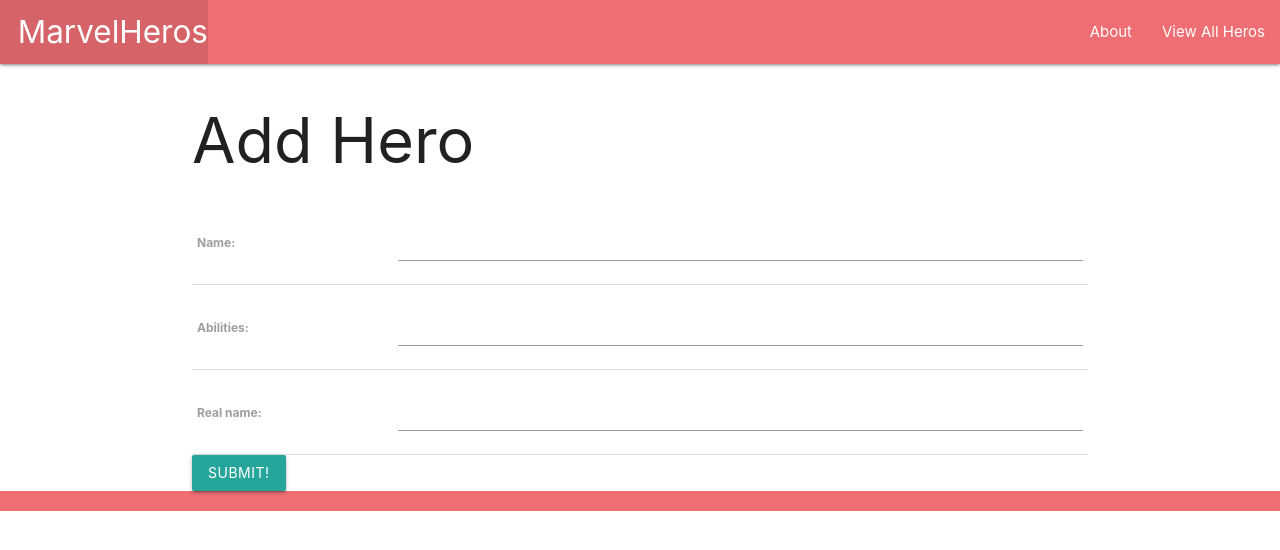
After one commit to Takwailo/Marveldb, a Django app: page /heros/create/ in a window 1280 px wide. The commit adds this page. Shown: the top 550 px of the page. Run offline with Django 4.2, Linux system fonts and the light colour scheme.

```diff
--- a/main_app/models.py
+++ b/main_app/models.py
@@ -1,4 +1,6 @@
 from django.db import models
+from django.urls import reverse
+
 
 # Create your models here.
 class Heros(models.Model):
@@ -8,3 +10,6 @@
 
     def __str__(self):
         return self.name
+
+    def get_absolute_url(self):
+        return reverse('hero_detail', kwargs={'hero_id': self.id})
--- a/main_app/templates/base.html
+++ b/main_app/templates/base.html
@@ -6,6 +6,7 @@
   <meta http-equiv="X-UA-Compatible" content="ie=edge">
   <title>MarvelHeros</title>
   <link rel="stylesheet" href="https://cdnjs.cloudflare.com/ajax/libs/materialize/1.0.0/css/materialize.min.css">
+  <link href="https://fonts.googleapis.com/icon?family=Material+Icons" rel="stylesheet">
 </head>
 <body>
   <header class="navbar-fixed">
@@ -15,8 +16,8 @@
           <li><a href="/" class="left brand-logo">&nbsp;&nbsp;MarvelHeros</a></li>
         </ul>
         <ul class="right">
-          <li><a href="/about">About</a></li>
-          <li><a href="/heros">View All Heros</a></li>
+          <li><a href="{% url 'about' %}">About</a></li>
+          <li><a href="{% url 'index' %}">View All Heros</a></li>
         </ul>
       </div>
     </nav>
--- a/main_app/templates/heros/index.html
+++ b/main_app/templates/heros/index.html
@@ -2,10 +2,10 @@
 {% block content %}
 
 <h1>Heros List</h1>
-
+<a href="{% url 'hero_create' %}" class="btn-floating btn-medium waves-effect waves-light black"><i class="material-icons">add</i></a>
 {% for hero in heros %}
   <div class="card">
-    <a href="{% url 'herodetail' hero.id %}">
+    <a href="{% url 'hero_detail' hero.id %}">
     <div class="card-content">
       <span class="card-title">{{ hero.name }}</span>
     </div>
--- /dev/null
+++ b/main_app/templates/main_app/heros_form.html
@@ -0,0 +1,19 @@
+{% extends 'base.html' %}
+
+{% block content %}
+  {% if object %}
+    <h1>Edit <span class="teal-text">{{object.name}}</span></h1>
+  {% else %}
+    <h1>Add Hero</h1>
+  {% endif %}
+
+
+  <form action="" method="post">
+
+    {% csrf_token %}
+    <table>
+      {{ form.as_table }}
+    </table>
+    <input type="submit" value="Submit!" class="btn">
+  </form>
+{% endblock %}
--- a/main_app/urls.py
+++ b/main_app/urls.py
@@ -5,5 +5,8 @@
       path('', views.home, name='home'),
       path('about/', views.about, name='about'),
       path('heros/', views.heros_index, name='index'),
-      path('heros/<int:hero_id>/', views.heros_detail, name='herodetail')
+      path('heros/<int:hero_id>/', views.heros_detail, name='hero_detail'),
+      path('heros/create/', views.HeroCreate.as_view(), name='hero_create'),
+      path('heros/<int:pk>/update/', views.HeroUpdate.as_view(), name='hero_update'),
+      path('heros/<int:pk>/delete/', views.HeroDelete.as_view(), name='hero_delete'),
 ]
--- a/main_app/views.py
+++ b/main_app/views.py
@@ -1,8 +1,19 @@
-from django.shortcuts import render
-
+from django.shortcuts import render, redirect
+from django.views.generic.edit import CreateView, UpdateView, DeleteView
 from django.http import HttpResponse
 from .models import Heros
 
+class HeroCreate(CreateView):
+    model = Heros
+    fields = '__all__'
+
+class HeroUpdate(UpdateView):
+  model = Heros
+  fields = ['abilities', 'real_name']
+
+class HeroDelete(DeleteView):
+  model = Heros
+  success_url = '/heros/'
 
 def home(request):
   return HttpResponse('<h1>Hello /ᐠ｡‸｡ᐟ\ﾉ</h1>')
```
Also changed, not shown: main_app/templates/heros/detail.html (+5 -2 lines), main_app/templates/main_app/heros_confirm_delete.html (added, +13 -0 lines).
